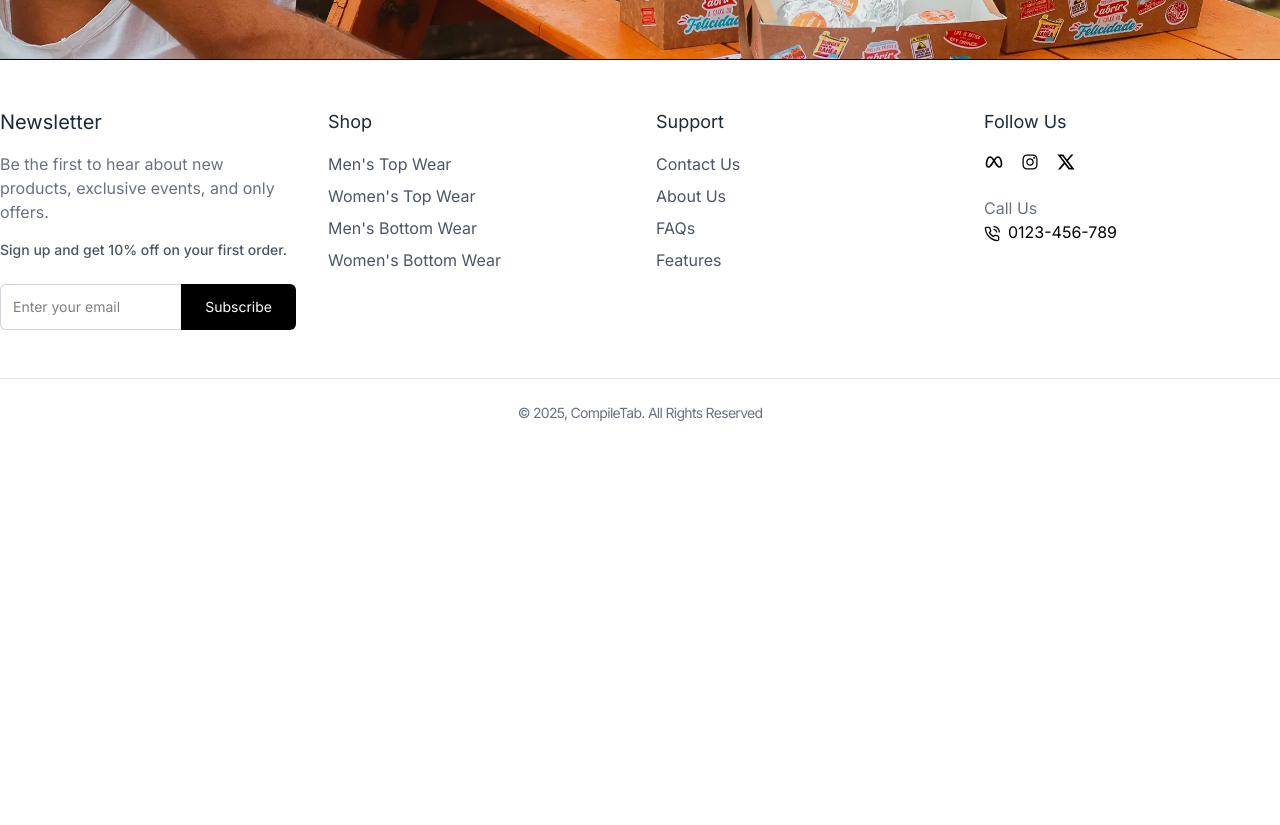
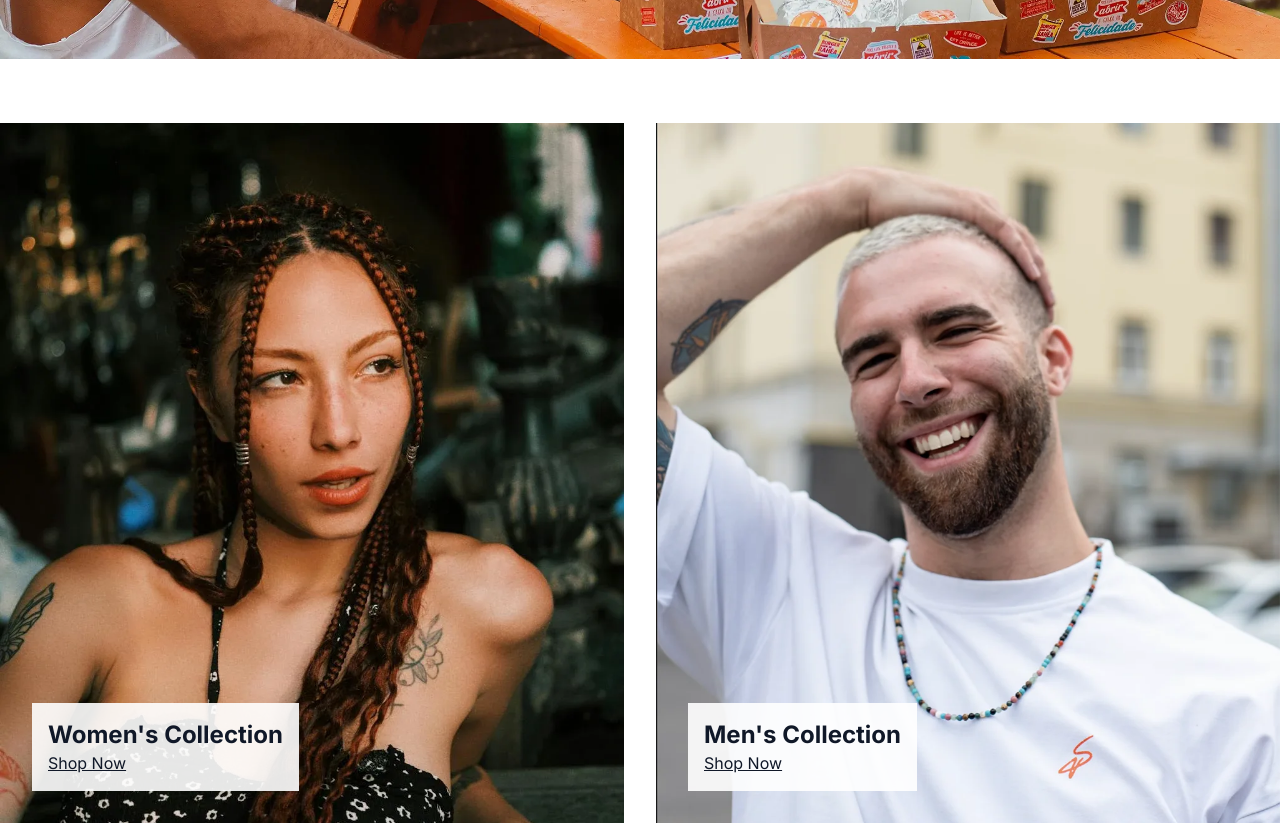
Before and after one commit to samidmunir/workspace, a React (Vite) app in the folder Learning/rabbit-ecommerce/frontend/: page / in a window 1280 px wide. Shown: the part 800-1625 px from the top of the page. Before the commit the page ends 1271 px from the top, so only its background shows below. Built offline with nearby package versions, Linux system fonts and the light colour scheme.

Commit message:
GenderCollection component complete (part of home page)

```diff
--- /dev/null
+++ b/Learning/rabbit-ecommerce/frontend/src/components/products/GenderCollection.tsx
@@ -0,0 +1,29 @@
+import { Link } from 'react-router-dom';
+import mensCollectionImage from '../../assets/mens-collection.webp';
+import womensCollectionImage from '../../assets/womens-collection.webp';
+
+
+const GenderCollection = () => {
+    return (
+        <section className='py-16 px-5 lg:px-0'>
+            <div className='container mx-auto flex flex-col md:flex-row gap-8'>
+                <div className='relative flex-1'>
+                    <img src={womensCollectionImage} alt="Women's Collection" className='w-full h-[700px] object-cover' />
+                    <div className='absolute bottom-8 left-8 bg-white/90 p-4'>
+                        <h2 className='text-2xl font-bold text-gray-900 b-3'>Women's Collection</h2>
+                        <Link to='/collections/all?gender=Women' className='text-gray-900 underline'>Shop Now</Link>
+                    </div>
+                </div>
+                <div className='relative flex-1'>
+                    <img src={mensCollectionImage} alt="Men's Collection" className='w-full h-[700px] object-cover' />
+                    <div className='absolute bottom-8 left-8 bg-white/90 p-4'>
+                        <h2 className='text-2xl font-bold text-gray-900 b-3'>Men's Collection</h2>
+                        <Link to='/collections/all?gender=Men' className='text-gray-900 underline'>Shop Now</Link>
+                    </div>
+                </div>
+            </div>
+        </section>
+    );
+};
+
+export default GenderCollection;
--- a/Learning/rabbit-ecommerce/frontend/src/pages/Home.tsx
+++ b/Learning/rabbit-ecommerce/frontend/src/pages/Home.tsx
@@ -1,9 +1,11 @@
 import Hero from '../components/layout/Hero.tsx';
+import GenderCollection from '../components/products/GenderCollection.tsx';
 
 const Home = () => {
     return (
         <div>
             <Hero />
+            <GenderCollection />
         </div>
     );
 };
```
